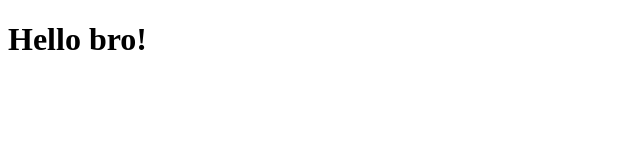
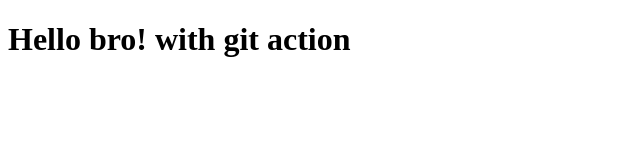
Before and after one commit to ShariqAteeq/sample, a plain HTML site: page index.html in a window 1280 px wide. Shown: the whole page, without its empty margins (0-640 px from the left). Drawn offline with Linux system fonts and the light colour scheme.

Commit message:
Update index.html

```diff
--- a/index.html
+++ b/index.html
@@ -6,6 +6,6 @@
     <title>Document</title>
 </head>
 <body>
-    <h1>Hello bro!</h1>
+    <h1>Hello bro! with git action</h1>
 </body>
 </html>
```
